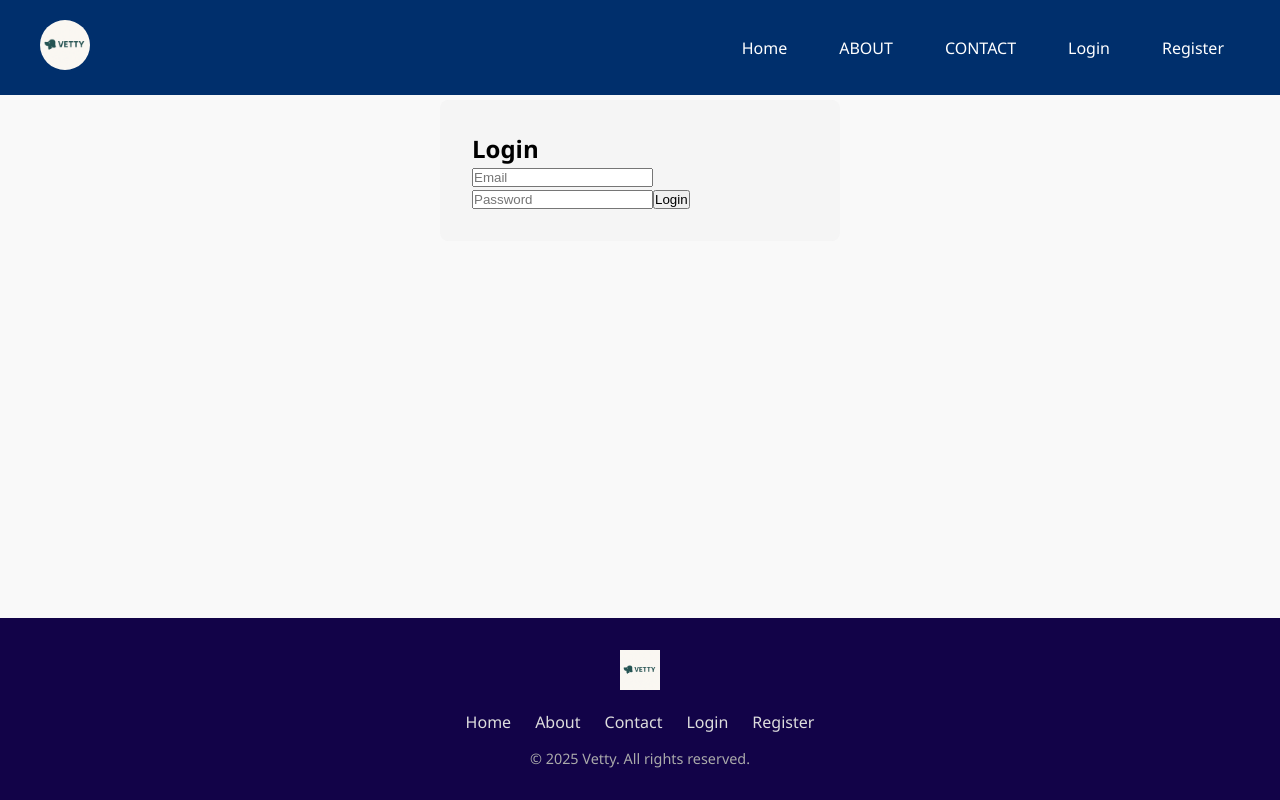
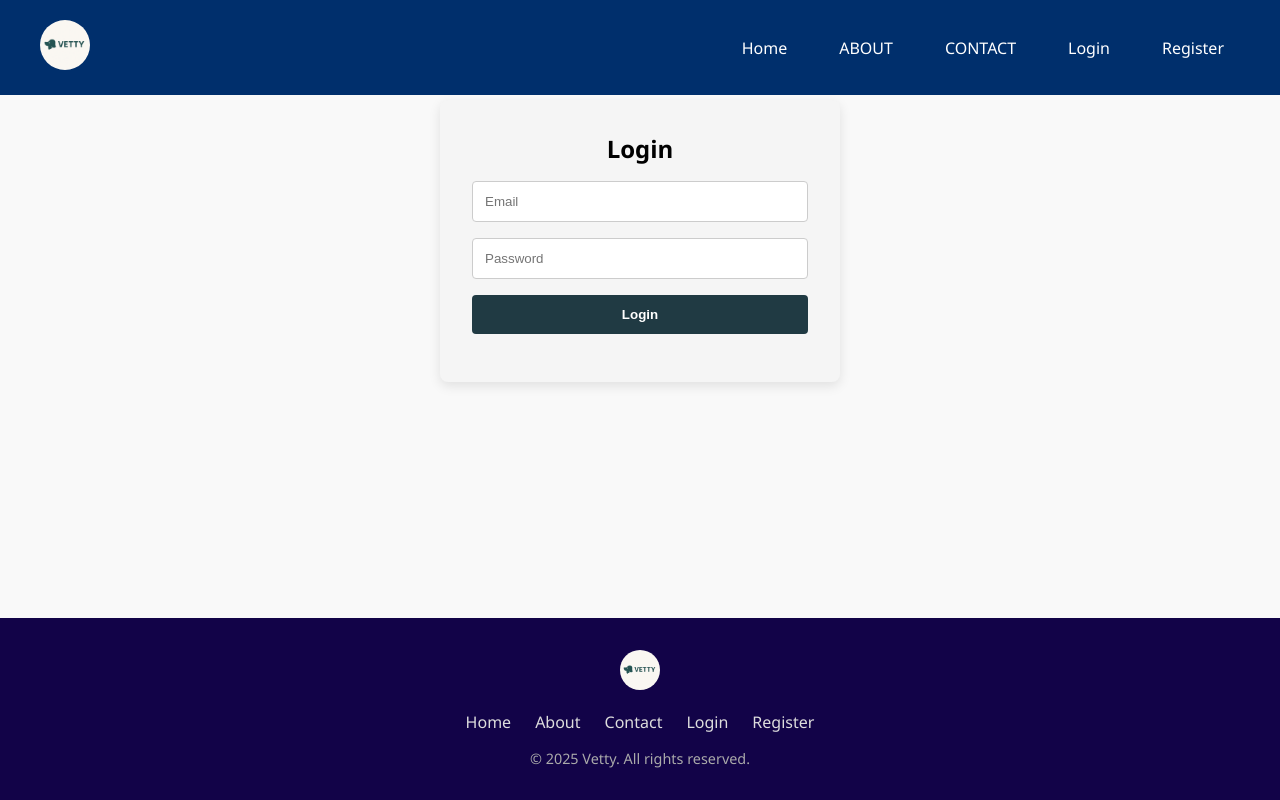
Before and after one commit to buyengo-rr/Vetty, a React (Vite) app in the folder client/: page /login in a window 1280 px wide. Built offline with nearby package versions, Linux system fonts and the light colour scheme.

Commit message:
feat(sidebar):created sidebar and styled it

```diff
--- a/client/src/App.jsx
+++ b/client/src/App.jsx
@@ -1,15 +1,23 @@
 import React, { useEffect, useState } from "react";
 import { Routes, Route, useLocation } from "react-router-dom";
+
 import Register from "./components/auth/Register";
 import Login from "./components/auth/Login";
 import Footer from './components/common/Footer';
 import Header from "./components/common/Header";
+import Sidebar from "./components/common/sidebar";
+
 import Home from './pages/Home';
+import Dashboard from './components/admin/Dashboard';
 import './App.css';
 
 function App() {
   const location = useLocation();
   const [isLoading, setIsLoading] = useState(true);
+
+  const isAuthenticated = !!localStorage.getItem("token");
+  const publicPaths = ["/", "/login", "/register"];
+  const isPublicPage = publicPaths.includes(location.pathname);
 
   useEffect(() => {
     // Scroll to top on route change
@@ -23,7 +31,7 @@ function App() {
     return () => clearTimeout(timer);
   }, [location]);
 
-  // Preload critical images
+  // Preload images
   useEffect(() => {
     const imageUrls = [
       '/hero-pets.jpg',
@@ -38,7 +46,6 @@ function App() {
       img.src = url;
     });
 
-    // Simulate loading completion
     const loadTimer = setTimeout(() => {
       setIsLoading(false);
     }, 1000);
@@ -55,18 +62,21 @@ function App() {
       )}
 
       <div className={`app-container ${isLoading ? 'loading' : ''}`}>
-        <Header />
+        {/* Show Sidebar on protected pages, else Header */}
+        {isAuthenticated && !isPublicPage ? <Sidebar /> : <Header />}
 
         <main className="main-content">
           <Routes>
             <Route path="/" element={<Home />} />
             <Route path="/register" element={<Register />} />
             <Route path="/login" element={<Login />} />
+            <Route path="/dashboard" element={<Dashboard />} /> {/* sample protected */}
             <Route path="*" element={<NotFound />} />
           </Routes>
         </main>
 
-        <Footer />
+        {/* Show footer only on public pages */}
+        {isPublicPage && <Footer />}
         <ScrollToTop />
       </div>
     </div>
@@ -80,9 +90,7 @@ function NotFound() {
         <div className="error-icon">🐾</div>
         <h1>Page Not Found</h1>
         <p>Looks like this page wandered off! Let's get you back home.</p>
-        <a href="/" className="primary-button">
-          Go Home
-        </a>
+        <a href="/" className="primary-button">Go Home</a>
       </div>
     </div>
   );
@@ -105,10 +113,7 @@ function ScrollToTop() {
   }, []);
 
   const scrollToTop = () => {
-    window.scrollTo({
-      top: 0,
-      behavior: 'smooth',
-    });
+    window.scrollTo({ top: 0, behavior: 'smooth' });
   };
 
   return (
@@ -117,7 +122,7 @@ function ScrollToTop() {
       onClick={scrollToTop}
       aria-label="Scroll to top"
     >
-      <svg viewBox="0 0 24 24" fill="none" xmlns="http://www.w3.org/2000/svg">
+      <svg viewBox="0 0 24 24" fill="none">
         <path d="M7 14L12 9L17 14" stroke="currentColor" strokeWidth="2" strokeLinecap="round" strokeLinejoin="round"/>
       </svg>
     </button>
--- a/client/src/components/auth/Login.jsx
+++ b/client/src/components/auth/Login.jsx
@@ -1,46 +1,127 @@
+// import { useState } from "react";
+
+
+// export default function Login() {
+//   const [formData, setFormData] = useState({ email: "", password: "" });
+//   const [message, setMessage] = useState("");
+
+//   const handleChange = (e) => {
+//     setFormData({ ...formData, [e.target.name]: e.target.value });
+//   };
+
+//   // const handleSubmit = async (e) => {
+//   //   e.preventDefault();
+
+//   //   const res = await fetch("/api/login", {
+//   //     method: "POST",
+//   //     headers: { "Content-Type": "application/json" },
+//   //     body: JSON.stringify(formData),
+//   //   });
+
+//   //   const data = await res.json();
+//   //   if (data.token) {
+//   //     localStorage.setItem("token", data.token);
+//   //     setMessage("Logged in successfully!");
+//   //   } else {
+//   //     setMessage(data.message);
+//   //   }
+//   // };
+
+//     const handleSubmit = (e) => {
+//     e.preventDefault();
+//     // Simulate successful login
+//     setTimeout(() => {
+//       setMessage("✅ Logged in successfully!");
+//     }, 500);
+//   };
+//   return (
+//     <form onSubmit={handleSubmit} style={{ background: "#f5f5f5", padding: "2rem", maxWidth: "400px", margin: "auto", marginTop: "100px", borderRadius: "8px" }}>
+//       <h2>Login</h2>
+//       <input name="email" type="email" placeholder="Email" onChange={handleChange} />
+//       <input name="password" type="password" placeholder="Password" onChange={handleChange} />
+//       <button type="submit">Login</button>
+//       <p>{message}</p>
+//     </form>
+//   );
+// }
+
+
 import { useState } from "react";
-
+import { useNavigate } from "react-router-dom";
 
 export default function Login() {
   const [formData, setFormData] = useState({ email: "", password: "" });
   const [message, setMessage] = useState("");
+  const navigate = useNavigate();
 
   const handleChange = (e) => {
     setFormData({ ...formData, [e.target.name]: e.target.value });
   };
 
-  // const handleSubmit = async (e) => {
-  //   e.preventDefault();
+  const handleSubmit = (e) => {
+    e.preventDefault();
 
-  //   const res = await fetch("/api/login", {
-  //     method: "POST",
-  //     headers: { "Content-Type": "application/json" },
-  //     body: JSON.stringify(formData),
-  //   });
+    // Fake auth logic
+    localStorage.setItem("token", "dummy-token");
+    localStorage.setItem("role", "user"); // Or "admin"
 
-  //   const data = await res.json();
-  //   if (data.token) {
-  //     localStorage.setItem("token", data.token);
-  //     setMessage("Logged in successfully!");
-  //   } else {
-  //     setMessage(data.message);
-  //   }
-  // };
+    setMessage("✅ Logged in successfully!");
 
-    const handleSubmit = (e) => {
-    e.preventDefault();
-    // Simulate successful login
+    // Redirect after a short delay
     setTimeout(() => {
-      setMessage("✅ Logged in successfully!");
-    }, 500);
+      navigate("/user/dashboard"); // or "/admin/dashboard"
+    }, 1000);
   };
+
   return (
-    <form onSubmit={handleSubmit} style={{ background: "#f5f5f5", padding: "2rem", maxWidth: "400px", margin: "auto", marginTop: "100px", borderRadius: "8px" }}>
-      <h2>Login</h2>
-      <input name="email" type="email" placeholder="Email" onChange={handleChange} />
-      <input name="password" type="password" placeholder="Password" onChange={handleChange} />
-      <button type="submit">Login</button>
-      <p>{message}</p>
+    <form
+      onSubmit={handleSubmit}
+      style={{
+        background: "#f5f5f5",
+        padding: "2rem",
+        maxWidth: "400px",
+        margin: "auto",
+        marginTop: "100px",
+        borderRadius: "8px",
+        boxShadow: "0 4px 12px rgba(0,0,0,0.1)",
+        display: "flex",
+        flexDirection: "column",
+        gap: "1rem",
+      }}
+    >
+      <h2 style={{ textAlign: "center" }}>Login</h2>
+      <input
+        name="email"
+        type="email"
+        placeholder="Email"
+        onChange={handleChange}
+        required
+        style={{ padding: "0.75rem", borderRadius: "4px", border: "1px solid #ccc" }}
+      />
+      <input
+        name="password"
+        type="password"
+        placeholder="Password"
+        onChange={handleChange}
+        required
+        autoComplete="current-password"
+        style={{ padding: "0.75rem", borderRadius: "4px", border: "1px solid #ccc" }}
+      />
+      <button
+        type="submit"
+        style={{
+          padding: "0.75rem",
+          borderRadius: "4px",
+          backgroundColor: "#203a43",
+          color: "white",
+          border: "none",
+          fontWeight: "bold",
+          cursor: "pointer",
+        }}
+      >
+        Login
+      </button>
+      <p style={{ color: "green", textAlign: "center" }}>{message}</p>
     </form>
   );
 }
--- a/client/src/components/common/sidebar.jsx
+++ b/client/src/components/common/sidebar.jsx
@@ -0,0 +1,48 @@
+import React, { useState } from "react";
+import { Link } from "react-router-dom";
+import { Menu, X } from "lucide-react";
+import "../../styles/components.css";
+
+export default function Sidebar({ role = "user" }) {
+  const [isOpen, setIsOpen] = useState(true);
+  const toggleSidebar = () => setIsOpen(!isOpen);
+
+  const userLinks = [
+    { to: "/dashboard", label: "Dashboard" },
+    { to: "/products", label: "Products" },
+    { to: "/services", label: "Services" },
+    { to: "/cart", label: "Cart" },
+    { to: "/appointment", label: "Appointment" },
+    { to: "/profile", label: "Profile" },
+  ];
+
+  const adminLinks = [
+    { to: "/admin/dashboard", label: "Dashboard" },
+    { to: "/admin/products", label: "Products" },
+    { to: "/admin/services", label: "Services" },
+    { to: "/admin/appointments", label: "Appointments" },
+    { to: "/admin/orders", label: "Orders" },
+    { to: "/admin/users", label: "Users" },
+  ];
+
+  const links = role === "admin" ? adminLinks : userLinks;
+
+  return (
+    <>
+      <div className="sidebar-toggle" onClick={toggleSidebar}>
+        {isOpen ? <X size={24} /> : <Menu size={24} />}
+      </div>
+
+      <div className={`sidebar ${isOpen ? "open" : "collapsed"}`}>
+        <h2 className="sidebar-title">{role === "admin" ? "Admin Panel" : "User Panel"}</h2>
+        <ul className="sidebar-links">
+          {links.map(link => (
+            <li key={link.to}>
+              <Link to={link.to}>{link.label}</Link>
+            </li>
+          ))}
+        </ul>
+      </div>
+    </>
+  );
+}
--- a/client/src/pages/Home.jsx
+++ b/client/src/pages/Home.jsx
@@ -250,7 +250,7 @@ export default function Home() {
         </section>
       </main>
 
-      <Footer />
+
     </div>
   );
 }
--- a/client/src/styles/components.css
+++ b/client/src/styles/components.css
@@ -130,6 +130,7 @@ body{
 .footer-logo img {
     height: 40px;
     margin-bottom: 1rem;
+    border-radius: 50%;
 }
 
 .footer-links {
@@ -1056,3 +1057,78 @@ main {
     animation: none;
   }
 }
+
+
+/* sidebar */
+.sidebar {
+  width: 220px;
+  height: 100vh;
+  background-color: #203a43;
+  color: white;
+  padding: 20px;
+  position: fixed;
+  top: 0;
+  left: 0;
+  transition: transform 0.3s ease-in-out;
+  z-index: 1000;
+}
+
+.sidebar.collapsed {
+  transform: translateX(-100%);
+}
+
+.sidebar.open {
+  transform: translateX(0);
+}
+
+.sidebar-title {
+  font-size: 1.4rem;
+  margin-bottom: 20px;
+  font-weight: bold;
+}
+
+.sidebar-links {
+  list-style: none;
+  padding: 0;
+}
+
+.sidebar-links li {
+  margin: 10px 0;
+}
+
+.sidebar-links a {
+  color: white;
+  text-decoration: none;
+}
+
+.sidebar-links a:hover {
+  text-decoration: underline;
+}
+
+.sidebar-toggle {
+  position: fixed;
+  top: 15px;
+  left: 15px;
+  background: #203a43;
+  color: white;
+  padding: 10px;
+  border-radius: 5px;
+  z-index: 1100;
+  cursor: pointer;
+  display: none;
+}
+
+/* Show toggle button and sidebar collapsed on smaller screens */
+@media screen and (max-width: 768px) {
+  .sidebar {
+    transform: translateX(-100%);
+  }
+
+  .sidebar.open {
+    transform: translateX(0);
+  }
+
+  .sidebar-toggle {
+    display: block;
+  }
+}
```
Also changed, not shown: client/src/components/user/Dashboard.jsx (added).
